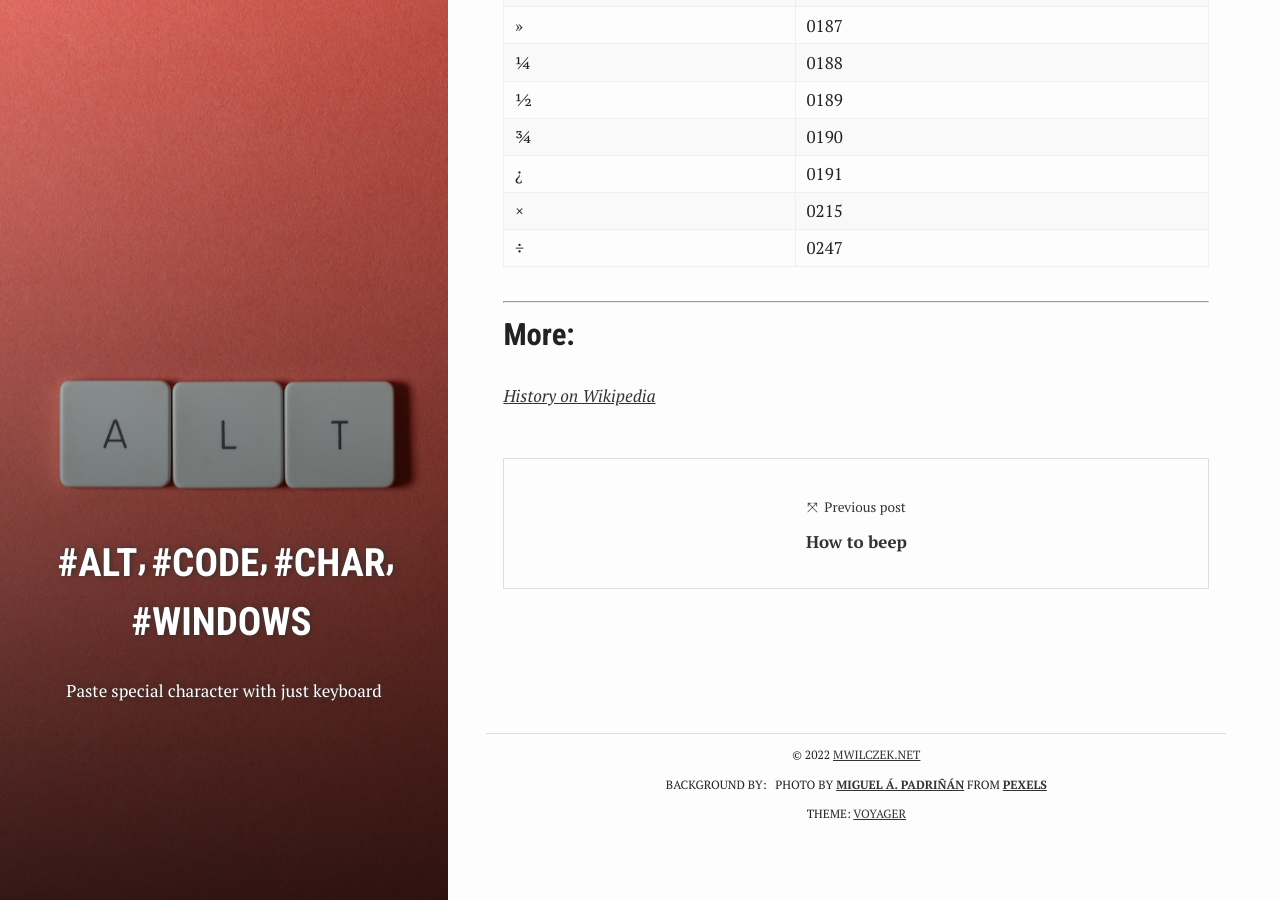
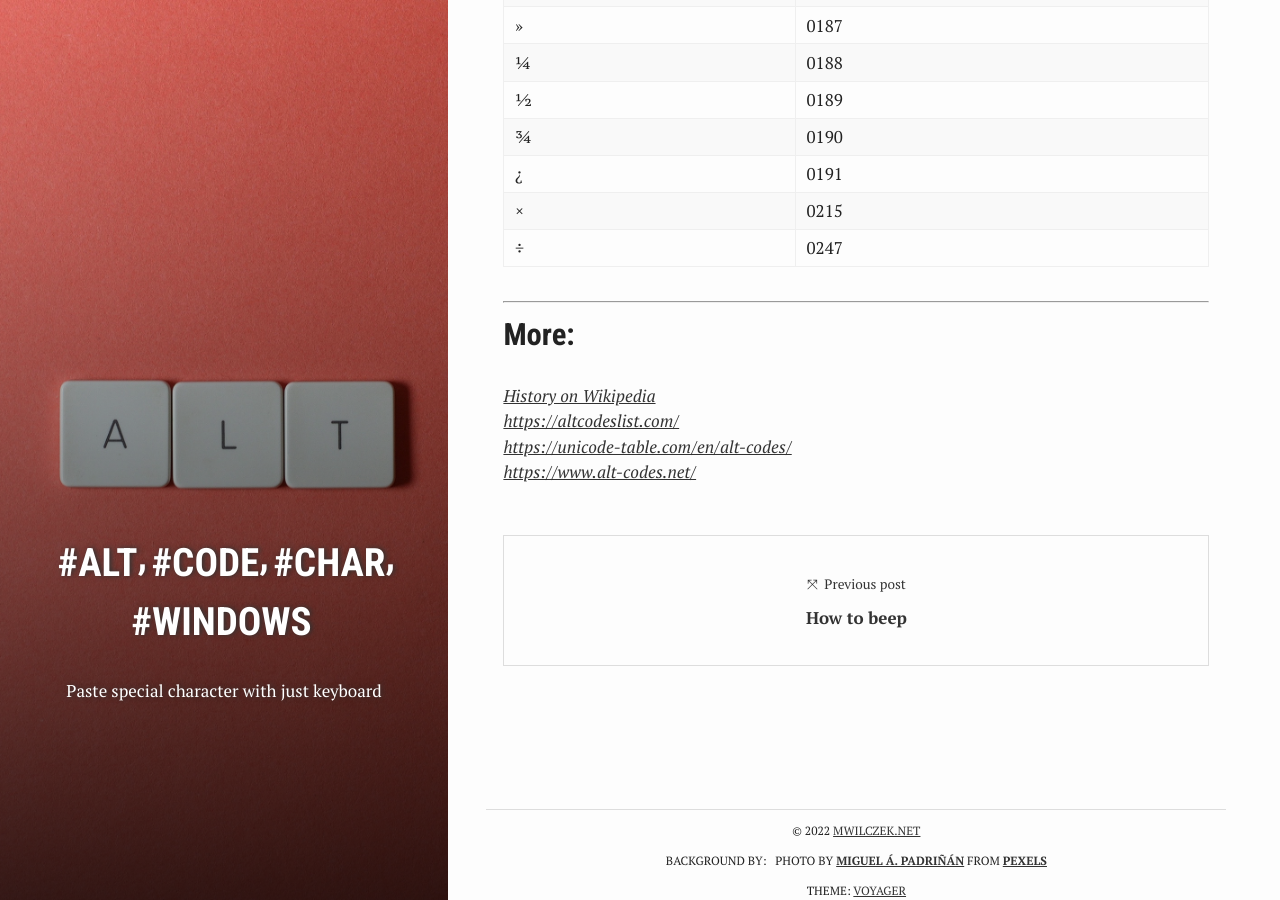
Before and after one commit to mwilczek-net/blog.mwilczek.net, a Jekyll site: the page built from _posts/2022-01-26-alt-codes.md, in a window 1280 px wide and 900 px high, scrolled down 5055 px. Built offline with Jekyll 4.4.1, drawn with Linux system fonts in a browser that asks for light colours; some of the changed lines change nothing that is shown.

Commit message:
Alt codes

```diff
--- a/_posts/2022-01-26-alt-codes.md
+++ b/_posts/2022-01-26-alt-codes.md
@@ -12,6 +12,9 @@ author:        "mwilczek.net"
 references:
   "https://en.wikipedia.org/wiki/Alt_code":
     title: "History on Wikipedia"
+  "https://altcodeslist.com/":
+  "https://unicode-table.com/en/alt-codes/":
+  "https://www.alt-codes.net/":
 ---
 
 ALT Codes are special codes that allow inserting characters that may not be available on keyboard on Windows system. **Numeric keyboard required**.
```
